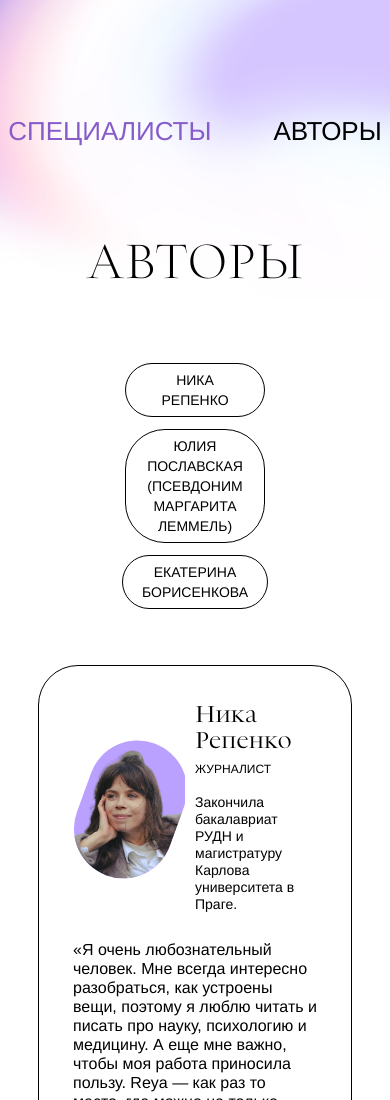
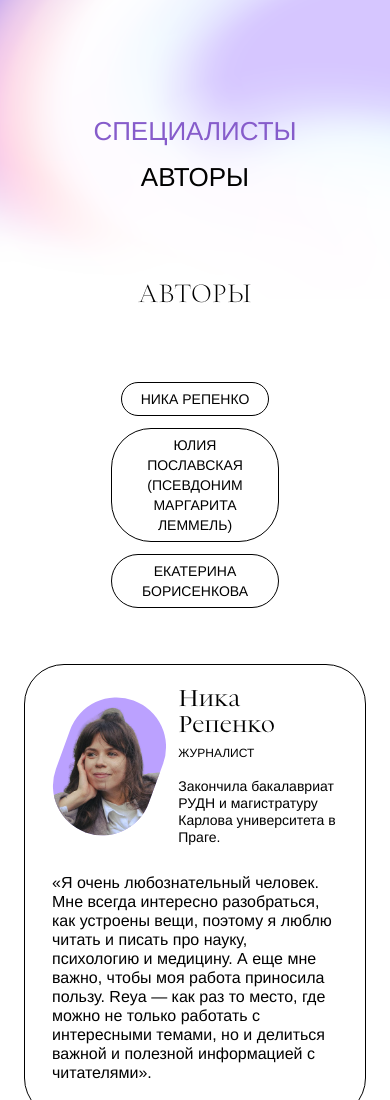
Before and after one commit to DezmonDND/reya-mens-womans, a React (Create React App) app: page /authors in a window 390 px wide. Shown: the top 1100 px of the page. Built offline with nearby package versions, Linux system fonts and the light colour scheme.

Commit message:
fix: исправить паддинги, поведение кнопок

```diff
--- a/src/App.js
+++ b/src/App.js
@@ -1,4 +1,4 @@
-import './App.css'
+import "./App.css";
 import { Route, Routes } from "react-router-dom";
 import Header from "./components/Header/Header";
 import Specialists from "./components/Specialists/Specialists";
--- a/src/components/Authors/Authors.css
+++ b/src/components/Authors/Authors.css
@@ -1,8 +1,6 @@
 .authors {
   display: flex;
   flex-direction: column;
-
-
   margin: auto;
   justify-content: center;
   align-items: center;
@@ -10,7 +8,7 @@
 }
 
 .authors__container {
-  max-width: 1440px;
+  max-width: 1360px;
   width: 100%;
 }
 
@@ -126,6 +124,10 @@
 }
 
 @media screen and (max-width: 1000px) {
+  .authors {
+    padding: 0 32px;
+  }
+
   .authors__content {
     gap: 0 77px;
   }
@@ -133,11 +135,15 @@
   .authors__photo {
     clip-path: url(#authors_middle);
     max-width: 214px;
-    max-height: 211px;
+    max-height: 217px;
   }
 }
 
 @media screen and (max-width: 780px) {
+  .authors__content {
+    gap: 0 20px;
+  }
+
   .authors__button {
     font-size: 14px;
     line-height: 20px;
@@ -147,7 +153,7 @@
     clip-path: url(#authors_small);
     grid-column: 1;
     max-width: 141px;
-    max-height: 140px;
+    max-height: 143px;
   }
 
   .authors__info {
@@ -179,11 +185,17 @@
 }
 
 @media screen and (max-width: 560px) {
+  .authors {
+    padding: 0 24px;
+    gap: 28;
+  }
+
   .authors__content {
-    grid-template-columns: 1fr 1fr;
+    grid-template-columns: 1fr;
     grid-template-rows: auto auto auto;
     align-items: center;
-    gap: 0;
+    gap: 0 12px;
+    padding: 19px 27px;
   }
 
   .authors__quote {
@@ -193,6 +205,11 @@
 }
 
 @media screen and (max-width: 460px) {
+  .authors__title {
+    font-size: 24px;
+    line-height: 28px;
+  }
+
   .authors__button {
     text-wrap: wrap;
   }
--- a/src/components/Authors/Authors.js
+++ b/src/components/Authors/Authors.js
@@ -11,7 +11,6 @@ function Authors() {
   const [authors, setAuthors] = useState(AUTHORS);
   const [filteredAuthors, setFilteredAuthors] = useState([]);
   const [value, setValue] = useState("");
-  const [isClicked, setIsClicked] = useState(false);
 
   function findAuthor(e) {
     const filteredArray = authors.filter(
@@ -27,9 +26,11 @@ function Authors() {
         <h1 className="authors__title">АВТОРЫ</h1>
         <Tags authors={authors} value={value} findAuthor={findAuthor}></Tags>
         {!value && authors.length !== 0
-          ? authors.map((author) => <AuthorCard author={author}></AuthorCard>)
+          ? authors.map((author) => (
+              <AuthorCard key={author.name} author={author}></AuthorCard>
+            ))
           : filteredAuthors.map((author) => (
-              <AuthorCard author={author}></AuthorCard>
+              <AuthorCard key={author.name} author={author}></AuthorCard>
             ))}
         <div className="publications">
           {filteredAuthors.length !== 0 &&
--- a/src/components/ClipPaths/ClipPaths.js
+++ b/src/components/ClipPaths/ClipPaths.js
@@ -76,7 +76,7 @@ function ClipPaths() {
         </clipPath>
       </svg>
       <svg
-        class="wavy-svg"
+        className="wavy-svg"
         xmlns="http://www.w3.org/2000/svg"
         viewBox="0 0 1 1"
         preserveAspectRatio="xMidYMid meet"
@@ -86,13 +86,13 @@ function ClipPaths() {
         </clipPath>
       </svg>
       {/* 1 */}
-      <svg class="starlike-svg">
+      <svg className="starlike-svg">
         <clipPath id="starlike" clipPathUnits="objectBoundingBox">
           <path d="M0.962,0.567 L0.962,0.568 C0.926,0.59,0.914,0.636,0.934,0.673 C0.962,0.725,0.925,0.788,0.866,0.789 C0.824,0.79,0.79,0.824,0.789,0.867 C0.788,0.926,0.724,0.962,0.673,0.934 C0.636,0.914,0.589,0.926,0.567,0.962 L0.567,0.962 C0.536,1,0.463,1,0.432,0.962 L0.432,0.962 C0.41,0.926,0.364,0.914,0.327,0.934 C0.275,0.962,0.212,0.926,0.21,0.867 C0.209,0.824,0.175,0.79,0.133,0.789 C0.074,0.788,0.038,0.725,0.066,0.673 C0.086,0.636,0.074,0.59,0.038,0.568 L0.038,0.567 C-0.013,0.537,-0.013,0.463,0.038,0.433 L0.038,0.432 C0.074,0.41,0.086,0.364,0.066,0.327 C0.038,0.275,0.074,0.212,0.133,0.211 C0.176,0.21,0.21,0.176,0.211,0.133 C0.212,0.074,0.275,0.038,0.327,0.066 C0.364,0.086,0.41,0.074,0.432,0.038 L0.433,0.038 C0.463,-0.013,0.537,-0.013,0.567,0.038 L0.568,0.038 C0.59,0.074,0.636,0.086,0.673,0.066 C0.725,0.038,0.788,0.074,0.789,0.133 C0.791,0.176,0.824,0.21,0.867,0.211 C0.926,0.212,0.962,0.275,0.934,0.327 C0.914,0.364,0.926,0.41,0.962,0.432 L0.962,0.433 C1,0.463,1,0.537,0.962,0.567"></path>
         </clipPath>
       </svg>
       {/* 2 */}
-      <svg class="concave-rectangle-svg" viewBox="0 0 1 1">
+      <svg className="concave-rectangle-svg" viewBox="0 0 1 1">
         <clipPath id="concave-rectangle" clipPathUnits="objectBoundingBox">
           <path d="m0.78,0.995 l-0.151,-0.031 a0.506,0.386,0,0,0,-0.262,0 l-0.147,0.03 c-0.128,0.026,-0.247,-0.06,-0.214,-0.156 l0.08,-0.239 a0.526,0.401,0,0,0,0,-0.199 l-0.079,-0.235 c-0.033,-0.097,0.088,-0.183,0.217,-0.156 l0.126,0.027 a0.511,0.389,0,0,0,0.272,0.001 l0.157,-0.032 c0.128,-0.026,0.246,0.058,0.216,0.154 l-0.078,0.246 a0.521,0.397,0,0,0,0,0.188 l0.079,0.248 c0.03,0.095,-0.088,0.18,-0.216,0.154"></path>
         </clipPath>
--- a/src/components/Header/Header.css
+++ b/src/components/Header/Header.css
@@ -1,3 +1,8 @@
+.header {
+  display: flex;
+  justify-content: center;
+}
+
 .header__links {
   display: flex;
   justify-content: center;
@@ -17,3 +22,10 @@
   color: #000;
   transition: 0.2 easy;
 }
+
+@media screen and (max-width: 420px) {
+  .header__links {
+    flex-direction: column;
+    gap: 10px;
+  }
+}
--- a/src/components/Publication/Publication.css
+++ b/src/components/Publication/Publication.css
@@ -1,7 +1,8 @@
 .publications__container {
   display: grid;
   grid-template-columns: 1fr 1fr 1fr 1fr;
-  margin: 72px 38px;
+  justify-items: center;
+  margin: 72px 0;
   text-align: left;
   font-weight: 300;
   gap: 28px;
@@ -43,7 +44,7 @@
 }
 
 .publications__title {
-  font-family: 'Tesseract Display';
+  font-family: "Tesseract Display";
   width: 100%;
   margin: 0 0 10px;
   text-decoration: none;
@@ -89,5 +90,9 @@
   }
 }
 
-@media screen and (max-width: 560px) {
+@media screen and (max-width: 535px) {
+  .publications__container {
+    grid-template-columns: 1fr;
+    justify-items: center;
+  }
 }
--- a/src/components/Specialists/Specialists.css
+++ b/src/components/Specialists/Specialists.css
@@ -6,7 +6,7 @@
 }
 
 .specialists__title {
-  font-family: 'Tesseract Display';
+  font-family: "Tesseract Display";
   font-size: 46px;
   font-weight: 200;
   line-height: 55px;
@@ -15,7 +15,7 @@
 .specialists__contenainer {
   display: grid;
   grid-template-columns: auto auto auto auto;
-  max-width: 1440px;
+  max-width: 1360px;
   gap: 36px 29px;
 }
 
@@ -64,6 +64,12 @@
   }
 }
 
+@media screen and (max-width: 1000px) {
+  .specialists {
+    padding: 0 32px;
+  }
+}
+
 @media screen and (max-width: 780px) {
   .specialists__contenainer {
     grid-template-columns: auto auto;
@@ -71,6 +77,10 @@
 }
 
 @media screen and (max-width: 560px) {
+  .specialists {
+    padding: 0 24px;
+  }
+
   .specialists__contenainer {
     grid-template-columns: auto;
   }
--- a/src/components/Subscribe/Subscribe.css
+++ b/src/components/Subscribe/Subscribe.css
@@ -1,5 +1,5 @@
 .subscribe {
-  font-family: 'Tesseract Display';
+  font-family: "Tesseract Display";
   display: flex;
   align-items: center;
   justify-content: center;
@@ -57,7 +57,7 @@
 
 .subscribe__button {
   all: unset;
-  font-family: 'Helvetica Neue';
+  font-family: "Helvetica Neue";
   background-color: #bba1ff;
   border-radius: 40px;
   font-weight: 300;
@@ -66,6 +66,13 @@
   text-align: center;
   width: 184px;
   height: 38px;
+  transition: all 0.33s ease-in-out;
+}
+
+.subscribe__button:hover {
+  cursor: pointer;
+
+  transform: scale(1.05);
 }
 
 @media screen and (max-width: 1279px) {
@@ -120,3 +127,9 @@
     align-self: center;
   }
 }
+
+@media screen and (max-width: 330px) {
+  .subscribe__title {
+    font-size: 16px;
+  }
+}
--- a/src/components/Subscribe/Subscribe.js
+++ b/src/components/Subscribe/Subscribe.js
@@ -2,6 +2,10 @@ import "./Subscribe.css";
 import IconEmail from "../../images/email_icon.svg";
 
 function Subscribe() {
+  function handleSendEmail(e) {
+    e.preventDefault();
+  }
+
   return (
     <div className="subscribe">
       <div className="subscribe__container">
@@ -15,7 +19,11 @@ function Subscribe() {
         </div>
         <form className="subscribe__form">
           <input className="subscribe__input" placeholder="E-mail"></input>
-          <button className="subscribe__button" type="submit">
+          <button
+            className="subscribe__button"
+            type="submit"
+            onClick={handleSendEmail}
+          >
             ПОДПИСАТЬСЯ
           </button>
         </form>
--- a/src/components/Tags/Tags.js
+++ b/src/components/Tags/Tags.js
@@ -4,6 +4,8 @@ function Tags(props) {
   function isActive(item) {
     if (value === item.name) {
       return "authors__button_active";
+    } else {
+      return "";
     }
   }
 
@@ -12,6 +14,7 @@ function Tags(props) {
       {authors.length !== 0 &&
         authors.map((item) => (
           <input
+          key={item.name}
             className={`authors__button ${isActive(item)}`}
             type="button"
             value={item.name}
```
Also changed, not shown: src/components/Masonry/Masonry.js (added, +11 -0 lines), src/components/Masonry/Masonry.css (added).
